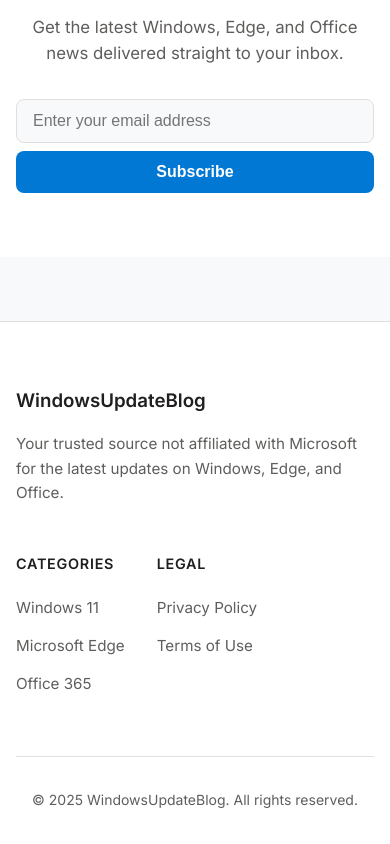
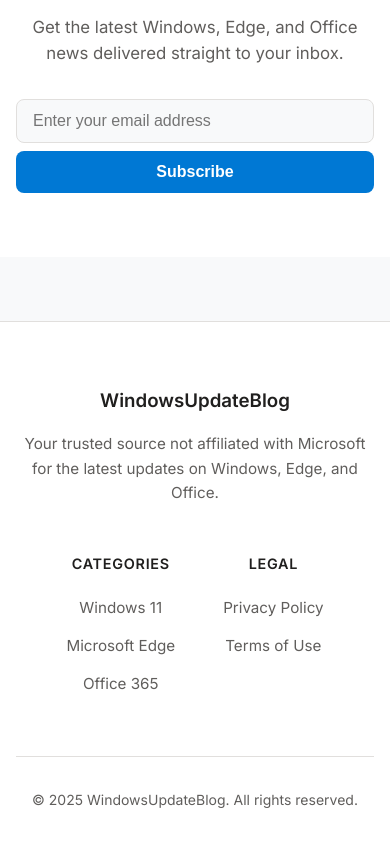
Before and after one commit to Aeomar999/windows-update-blog, a Next.js app: page / in a window 390 px wide. Shown: the part 3143-3987 px from the top of the page. Built offline with nearby package versions, Linux system fonts and the light colour scheme.

Commit message:
feat: Center align footer content and update link spacing for better layout

```diff
--- a/src/components/Footer.module.css
+++ b/src/components/Footer.module.css
@@ -69,11 +69,16 @@
     .content {
         grid-template-columns: 1fr;
         gap: 2rem;
+        text-align: center;
+    }
+
+    .branding {
+        margin: 0 auto;
     }
 
     .links {
-        justify-content: flex-start;
+        justify-content: center;
         flex-wrap: wrap;
-        gap: 2rem;
+        gap: 3rem;
     }
 }
```
